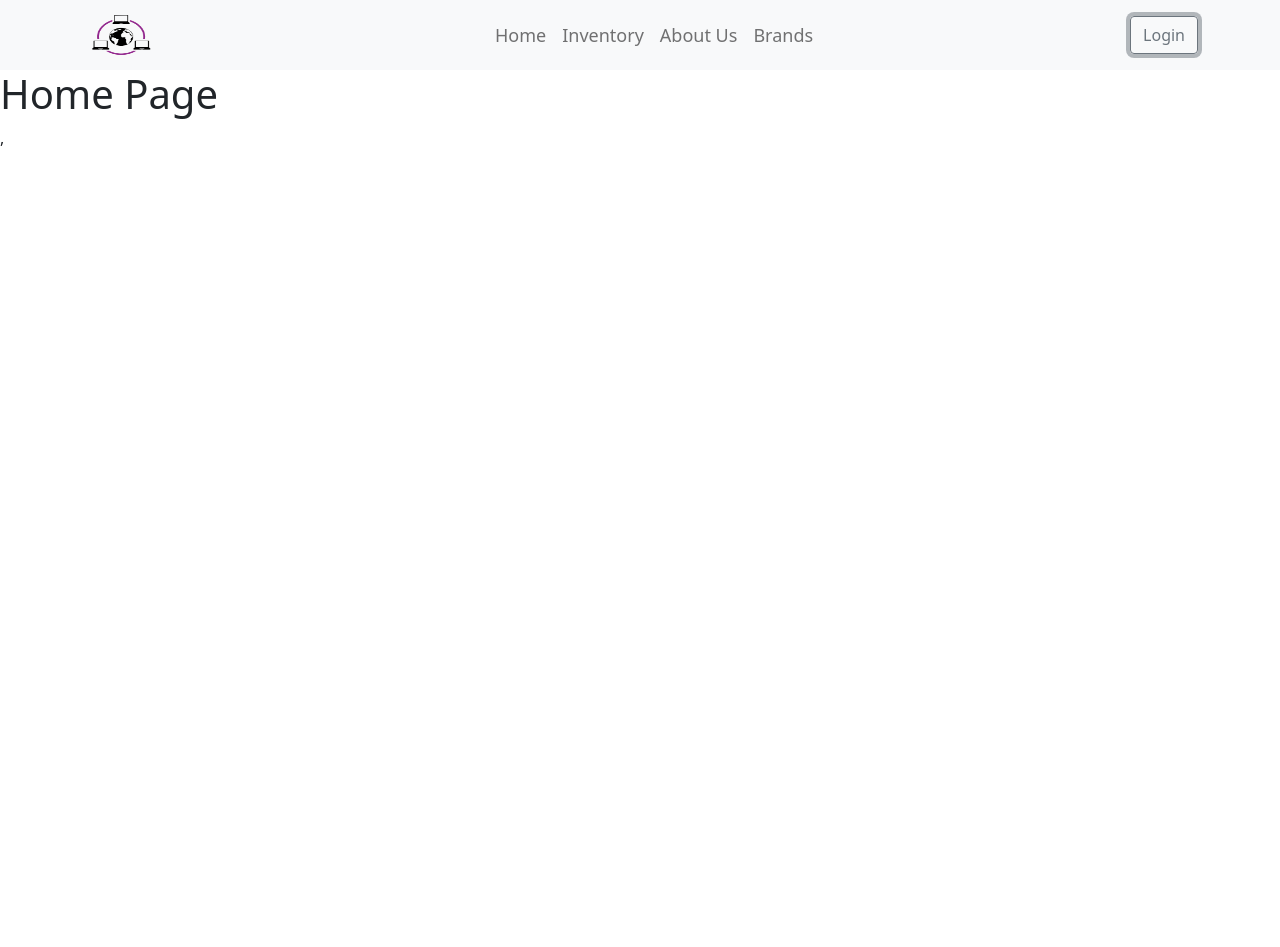
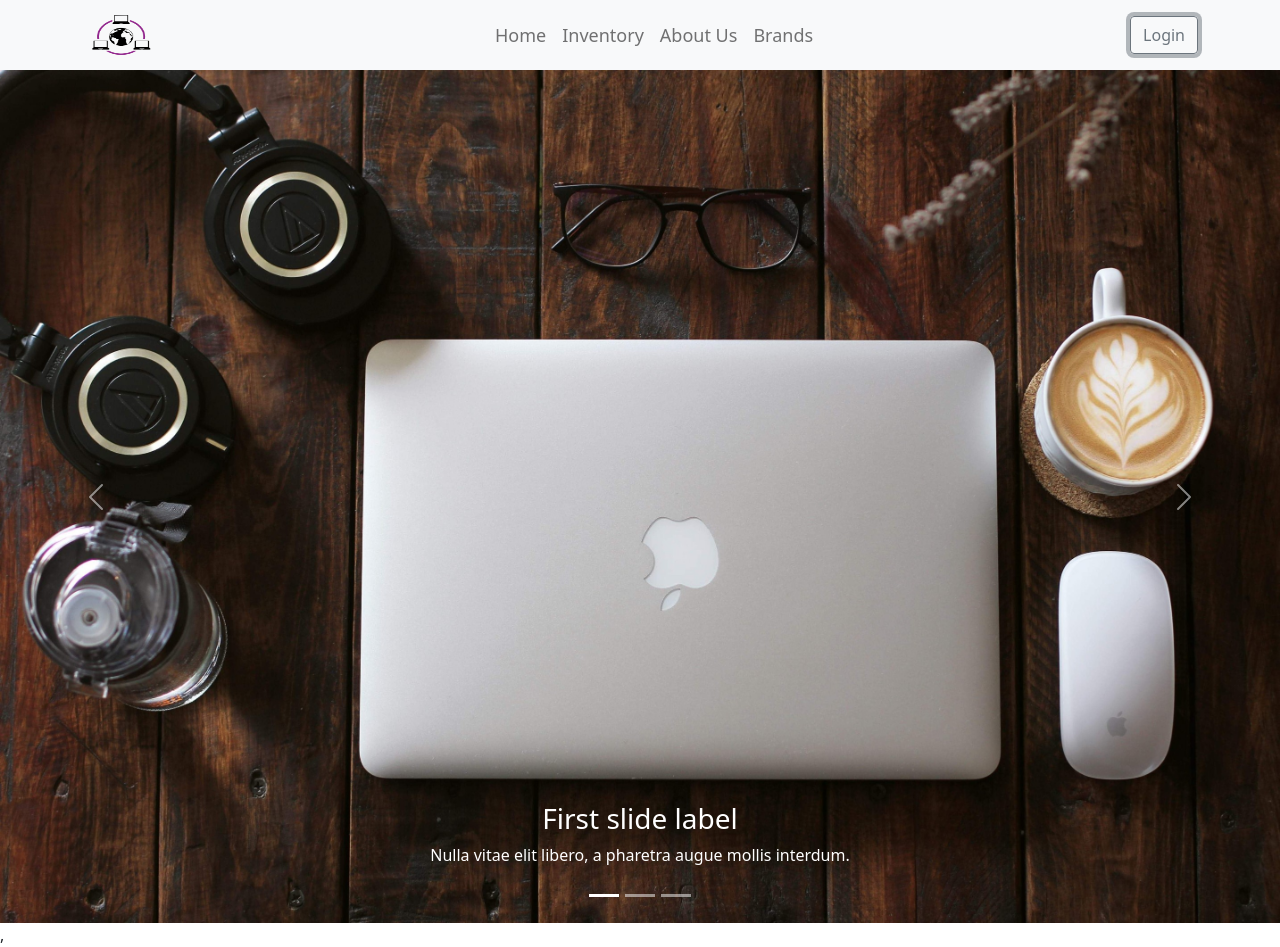
Before and after one commit to SAIF-ANWAR/Computer-store, a React (Create React App) app: page / in a window 1280 px wide. Both pictures are taken after a click on the button "Login". Before the commit the page ends 800 px from the top, so only its background shows below. Built offline with nearby package versions, Linux system fonts and the light colour scheme.

Commit message:
carousel

```diff
--- /dev/null
+++ b/src/Pages/Home/Home.css
@@ -0,0 +1,4 @@
+.img {
+    width: 1200px;
+    height: 600px;
+}
--- a/src/Pages/Home/Home.js
+++ b/src/Pages/Home/Home.js
@@ -1,10 +1,48 @@
 import React from 'react';
+import { Carousel } from 'react-bootstrap';
+import banner1 from '../../images/banner/banner1.jpg';
+import banner2 from '../../images/banner/banner2.jpg';
+import banner3 from '../../images/banner/banner3.jpg';
+// import banner5 from '../../images/banner/banner5.jpg';
+import './Home.css'
 
 const Home = () => {
     return (
-        <div>
-            <h1>Home Page</h1>
-        </div>
+        <Carousel fade>
+            <Carousel.Item interval={1000}>
+                <img
+                    className="d-block w-100"
+                    src={banner1}
+                    alt="First slide"
+                />
+                <Carousel.Caption>
+                    <h3>First slide label</h3>
+                    <p>Nulla vitae elit libero, a pharetra augue mollis interdum.</p>
+                </Carousel.Caption>
+            </Carousel.Item>
+            <Carousel.Item interval={500}>
+                <img
+                    className="d-block w-100"
+                    src={banner2}
+                    alt="Second slide"
+                />
+                <Carousel.Caption>
+                    <h3>Second slide label</h3>
+                    <p>Lorem ipsum dolor sit amet, consectetur adipiscing elit.</p>
+                </Carousel.Caption>
+            </Carousel.Item>
+            <Carousel.Item>
+                <img
+                    className="d-block w-100"
+                    src={banner3}
+                    alt="Third slide"
+                />
+                <Carousel.Caption>
+                    <h3>Third slide label</h3>
+                    <p>Praesent commodo cursus magna, vel scelerisque nisl consectetur.</p>
+                </Carousel.Caption>
+            </Carousel.Item>
+        </Carousel>
     );
 };
 
```
Also changed, not shown: src/images/banner/banner5.webp (added).
